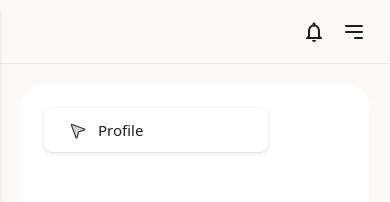
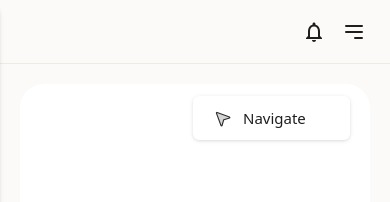
Before and after one commit to Trayshmhirk/tax-return-user-app, a React (Vite) app: page /settings in a window 390 px wide. Shown: the top 202 px of the page. Built offline with nearby package versions, Linux system fonts and the light colour scheme.

Commit message:
Fix/update mobile ui.

```diff
--- a/src/components/sidebar/SettingsAside.tsx
+++ b/src/components/sidebar/SettingsAside.tsx
@@ -1,5 +1,5 @@
-import { useEffect, useState } from "react";
-import { NavLink, useLocation } from "react-router-dom";
+import { useState } from "react";
+import { NavLink, useLocation, useNavigate } from "react-router-dom";
 import { PiNavigationArrowDuotone } from "react-icons/pi";
 import {
    Dialog,
@@ -27,13 +27,18 @@ import { useForm } from "react-hook-form";
 import { yupResolver } from "@hookform/resolvers/yup";
 import { changePasswordSchema } from "@/validation/schema";
 import { ClipLoader } from "react-spinners";
+import {
+   DropdownMenu,
+   DropdownMenuContent,
+   DropdownMenuItem,
+   DropdownMenuTrigger,
+} from "../ui/dropdown-menu";
 
 const route = [
    { name: "Profile", route: "profile" },
    { name: "Privacy policy", route: "privacy-policy" },
    { name: "My requests", route: "my-requests" },
-   { name: "Integrated banks", route: "integrated-banks" },
-   { name: "My documents", route: "my-documents" },
+   { name: "Files", route: "files" },
    { name: "FAQ", route: "faq" },
    { name: "Help and support", route: "help-and-support" },
    { name: "Terms and conditions", route: "terms-and-conditions" },
@@ -41,9 +46,8 @@ const route = [
 
 const SettingsAside = () => {
    const location = useLocation();
-   const [isDropdownOpen, setIsDropdownOpen] = useState(false);
-   const [selectedDropdownTitle, setSelectedDropdownTitle] =
-      useState("Profile");
+   const navigate = useNavigate();
+
    const [isLoading, setIsLoading] = useState(false);
    const [loginError] = useState<string | null>(null);
 
@@ -55,19 +59,8 @@ const SettingsAside = () => {
       resolver: yupResolver(changePasswordSchema),
    });
 
-   useEffect(() => {
-      // Find the matching route based on location.pathname and update the title
-      const currentRoute = route.find((r) =>
-         location.pathname.includes(r.route)
-      );
-      if (currentRoute) {
-         setSelectedDropdownTitle(currentRoute.name);
-      }
-   }, [location.pathname]);
-
-   const handleDropdownSelect = (route: string) => {
-      setSelectedDropdownTitle(route);
-      setIsDropdownOpen(false);
+   const handleNavigate = (routeName: string) => {
+      navigate(`/settings/${routeName}`);
    };
 
    const onSubmit = async (data: IChangePasswordForm) => {
@@ -86,28 +79,34 @@ const SettingsAside = () => {
 
    return (
       <>
-         <div className="relative mt-3 ml-2 lg:hidden">
-            <button
-               onClick={() => setIsDropdownOpen(!isDropdownOpen)}
-               className="bg-white dark:bg-gray w-56 h-11 py-3 px-6 text-center rounded-lg shadow-md dark:shadow-md-dark text-[15px] font-medium flex items-center gap-3"
-            >
-               <PiNavigationArrowDuotone className="text-lg text-gray dark:text-white" />
-               {selectedDropdownTitle}
-            </button>
-            {isDropdownOpen && (
-               <div className="absolute left-0 right-0 bg-white dark:bg-gray mt-2 w-56 rounded-lg shadow-md dark:shadow-md-dark z-10 overflow-hidden">
+         <div className="w-full flex justify-end px-1 lg:mt-3 lg:mx-2 lg:hidden">
+            <DropdownMenu>
+               <DropdownMenuTrigger asChild className="w-full">
+                  <Button
+                     variant="ghost"
+                     className="bg-white dark:bg-gray w-[157px] h-11 py-3 px-5 shadow-md dark:shadow-md-dark rounded-md text-[15px] font-medium justify-start gap-3"
+                  >
+                     <PiNavigationArrowDuotone className="text-lg text-gray dark:text-white" />
+                     Navigate
+                  </Button>
+               </DropdownMenuTrigger>
+               <DropdownMenuContent
+                  align="end"
+                  className="bg-ghostWhite dark:bg-gray"
+               >
                   {route.map((route, index) => (
-                     <NavLink
+                     <DropdownMenuItem
                         key={index}
-                        className="block py-2 px-5 text-sm font-medium hover:bg-brightGray dark:hover:bg-spanishGray text-eerieBlack dark:text-white no-underline"
-                        onClick={() => handleDropdownSelect(route.name)}
-                        to={route.route}
+                        className=""
+                        onClick={() => {
+                           handleNavigate(route.route);
+                        }}
                      >
                         {route.name}
-                     </NavLink>
+                     </DropdownMenuItem>
                   ))}
-               </div>
-            )}
+               </DropdownMenuContent>
+            </DropdownMenu>
          </div>
 
          <aside className="w-[185px] h-full hidden lg:block">
--- a/src/components/sidebar/Sidebar.tsx
+++ b/src/components/sidebar/Sidebar.tsx
@@ -121,13 +121,14 @@ const Sidebar = ({ isNotApproved }: SidebarProps) => {
                   </div>
 
                   <NavLink
+                     to={"/settings/profile"}
+                     onClick={() => handleToggleSidebar()}
                      className={`
                         flex items-center p-[10px] gap-4 rounded-lg no-underline
                         ${isOpen ? "" : "justify-center"}
                         ${isNotApproved ? "cursor-not-allowed" : "cursor-pointer"}
                         ${isSettingsActive ? "bg-richElectricBlue text-white shadow-custom dark:shadow-md-dark" : " hover-bg-shadow"}
                      `}
-                     to={"/settings/profile"}
                   >
                      <IoSettingsOutline
                         className={`w-5 h-5 ${isSettingsActive ? "text-white" : "text-eerieBlack dark:text-white"} `}
--- a/src/layouts/ContentLayout.tsx
+++ b/src/layouts/ContentLayout.tsx
@@ -42,7 +42,7 @@ const ContentLayout = ({ children }: ContentLayoutProps) => {
             return "Account settings";
          case "/settings/my-requests":
             return "Account settings";
-         case "/settings/my-documents":
+         case "/settings/files":
             return "Account settings";
          case "/settings/integrated-banks":
             return "Account settings";
--- a/src/layouts/SettingsLayout.tsx
+++ b/src/layouts/SettingsLayout.tsx
@@ -3,14 +3,14 @@ import SettingsAside from "../components/sidebar/SettingsAside";
 
 const SettingsLayout = () => {
    return (
-      <div className="w-full h-full flex flex-col lg:flex-row gap-5 overflow-hidden bg-white dark:bg-gray px-4 py-3 rounded-3xl">
+      <div className="w-full h-full flex flex-col lg:flex-row gap-6 overflow-hidden bg-white dark:bg-gray px-4 py-3 rounded-3xl">
          <SettingsAside />
          <div className="max-h-screen hidden lg:block my-4">
             <div className="w-[1px] h-full bg-eerieBlack dark:bg-white opacity-10" />
          </div>
 
-         <main className="settings-content-layout flex-1 px-1 overflow-hidden sm:px-2 lg:my-4">
-            <div className="flex-1 flex flex-col gap-7 px-1 py-2 overflow-auto sm:px-2 mb-4 h-full">
+         <main className="settings-content-layout flex-1 overflow-hidden md:px-2 lg:my-4">
+            <div className="h-full flex-1 flex flex-col gap-7 px-1 pb-3 overflow-auto md:px-2">
                <Outlet />
             </div>
          </main>
--- a/tailwind.config.js
+++ b/tailwind.config.js
@@ -4,7 +4,7 @@ export default {
    darkMode: "class",
    theme: {
       screens: {
-         xs: "424px",
+         xs: "404px",
          sm: "576px",
          md: "768px",
          lg: "1024px",
```
